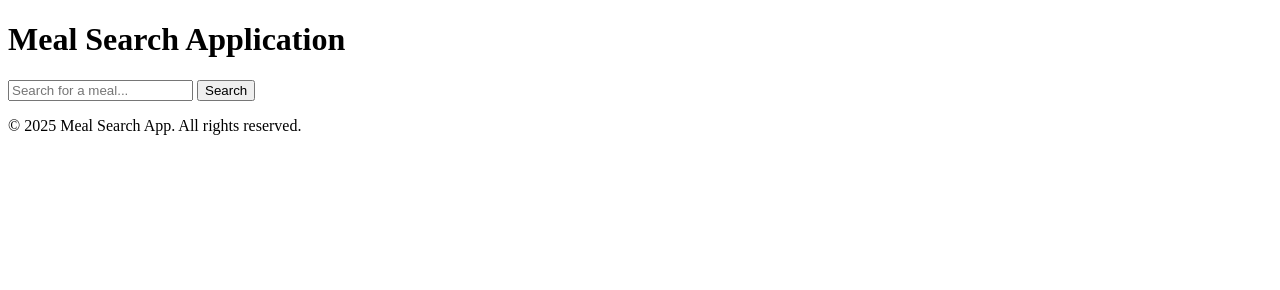
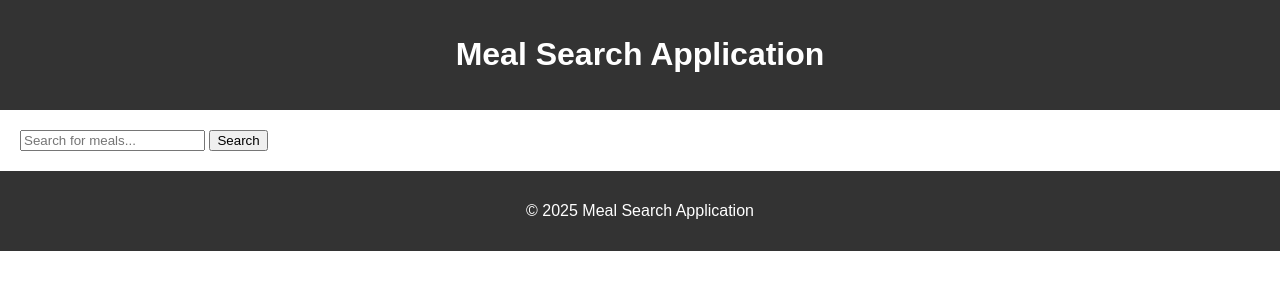
Before and after one commit to shawonafrinbadhon/Meal, a plain HTML site: page index.html in a window 1280 px wide. Drawn offline with Linux system fonts and the light colour scheme; files that its build step writes are made by us from their sources.

Commit message:
2nd push(html structure

```diff
--- a/index.html
+++ b/index.html
@@ -3,24 +3,23 @@
 <head>
     <meta charset="UTF-8">
     <meta name="viewport" content="width=device-width, initial-scale=1.0">
-  <title>Meal Search App</title>
-  <link rel="stylesheet" href="styles.css"> <!-- Placeholder for CSS -->
+    <title>Meal Search</title>
+    <link rel="stylesheet" href="styles/style.css">
 </head>
 <body>
     <header>
         <h1>Meal Search Application</h1>
     </header>
-
     <main>
-    <section id="search-section">
-      <input type="text" id="search-input" placeholder="Search for a meal...">
+        <div id="search-container">
+            <input type="text" id="search-input" placeholder="Search for meals...">
             <button id="search-button">Search</button>
-    </section>
-    <section id="results"></section>
+        </div>
+        <div id="results-container"></div>
     </main>
-
     <footer>
-    <p>&copy; 2025 Meal Search App. All rights reserved.</p>
+        <p>&copy; 2025 Meal Search Application</p>
     </footer>
+    <script src="scripts/main.js"></script>
 </body>
 </html>
```
Lines whose indentation alone changed are shown as unchanged.
